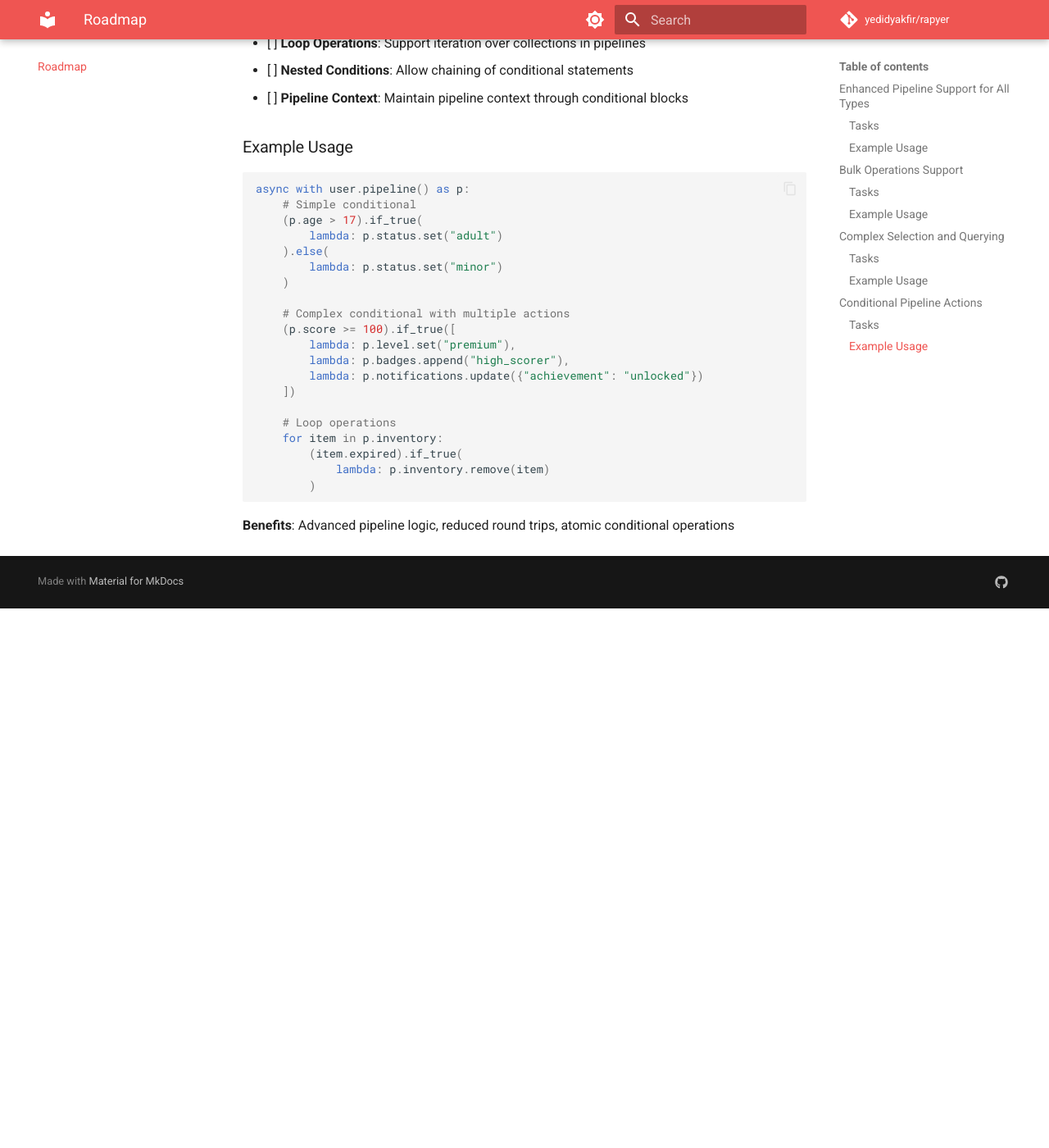
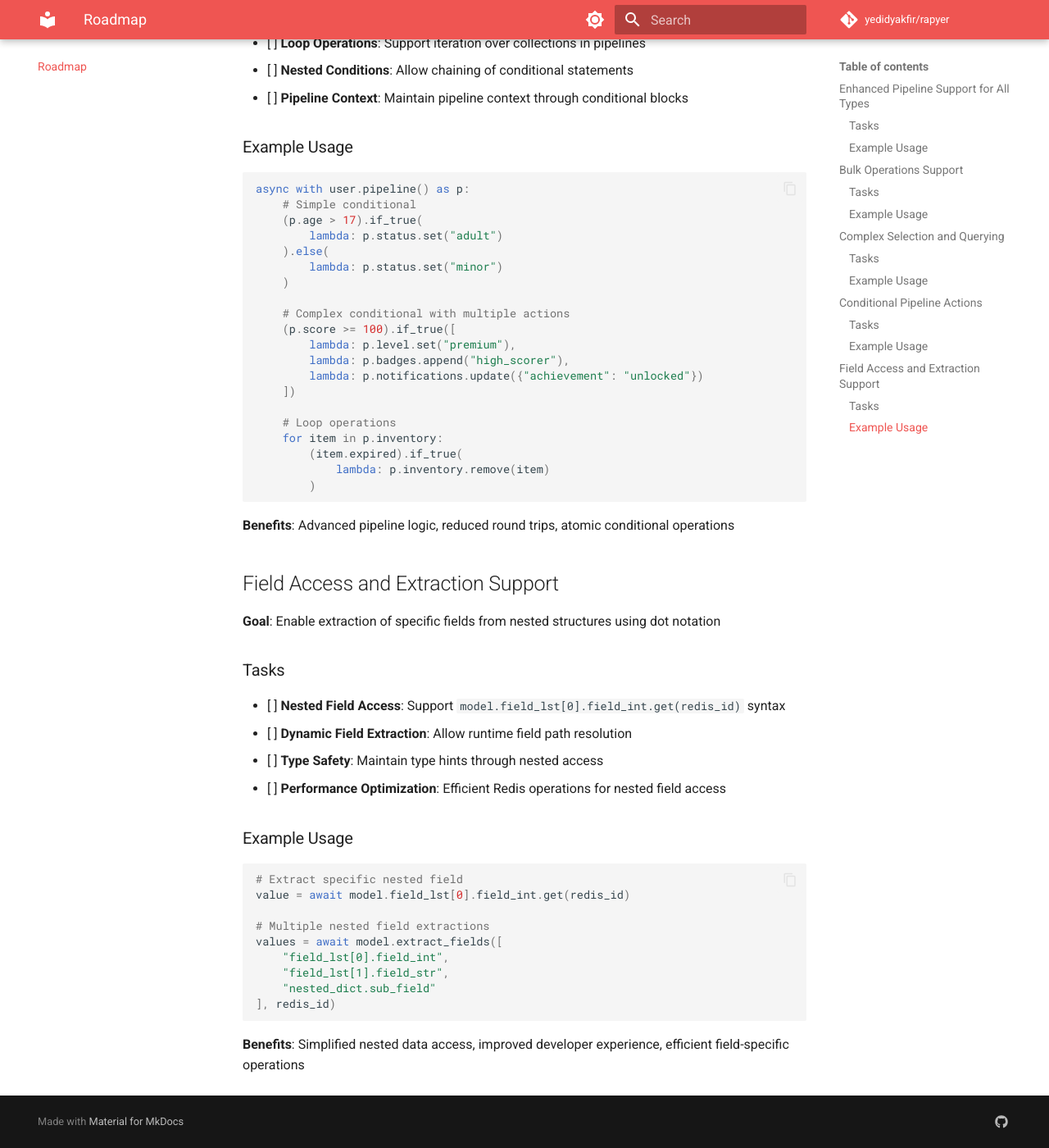
Before and after one commit to yedidyakfir/rapyer, an MkDocs documentation site: the page built from docs/roadmap.md, in a window 1280 px wide and 1400 px high, scrolled down 2387 px. Shown: the whole window at 82% size. Built offline with MkDocs 1.6.1 and Material for MkDocs 9.7.7, drawn with Linux system fonts in a browser that asks for light colours; comment, search, counter and statistics services are not loaded; before the commit the page ends 3129 px from its top, so only the background shows below that.

Commit message:
added another task for roadmap

````diff
--- a/docs/roadmap.md
+++ b/docs/roadmap.md
@@ -113,3 +113,28 @@ async with user.pipeline() as p:
 ```
 
 **Benefits**: Advanced pipeline logic, reduced round trips, atomic conditional operations
+
+## Field Access and Extraction Support
+
+**Goal**: Enable extraction of specific fields from nested structures using dot notation
+
+### Tasks
+- [ ] **Nested Field Access**: Support `model.field_lst[0].field_int.get(redis_id)` syntax
+- [ ] **Dynamic Field Extraction**: Allow runtime field path resolution
+- [ ] **Type Safety**: Maintain type hints through nested access
+- [ ] **Performance Optimization**: Efficient Redis operations for nested field access
+
+### Example Usage
+```python
+# Extract specific nested field
+value = await model.field_lst[0].field_int.get(redis_id)
+
+# Multiple nested field extractions
+values = await model.extract_fields([
+    "field_lst[0].field_int",
+    "field_lst[1].field_str",
+    "nested_dict.sub_field"
+], redis_id)
+```
+
+**Benefits**: Simplified nested data access, improved developer experience, efficient field-specific operations
````
